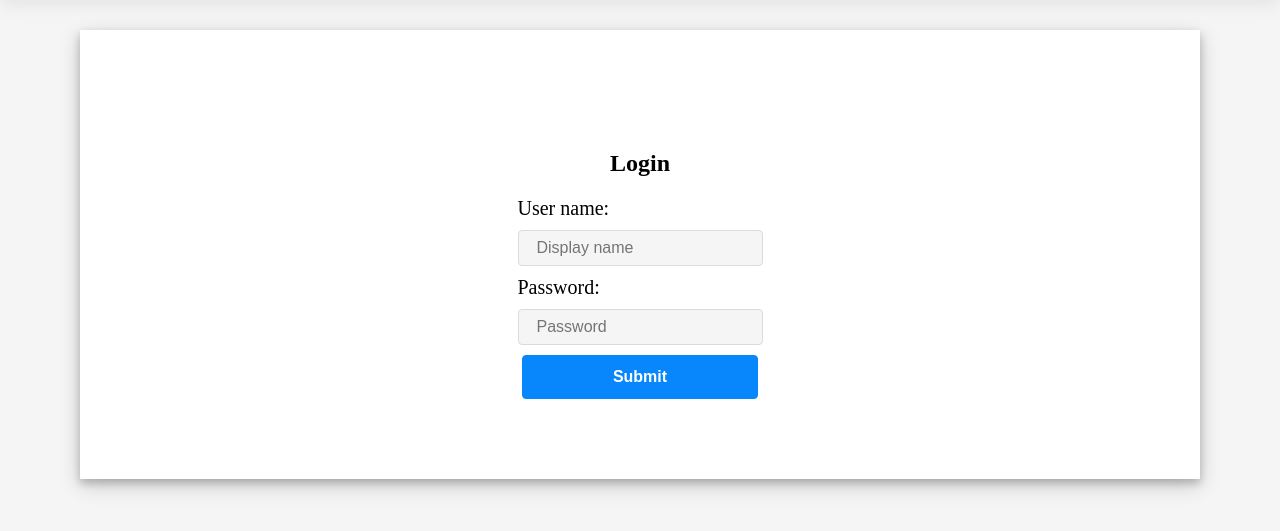
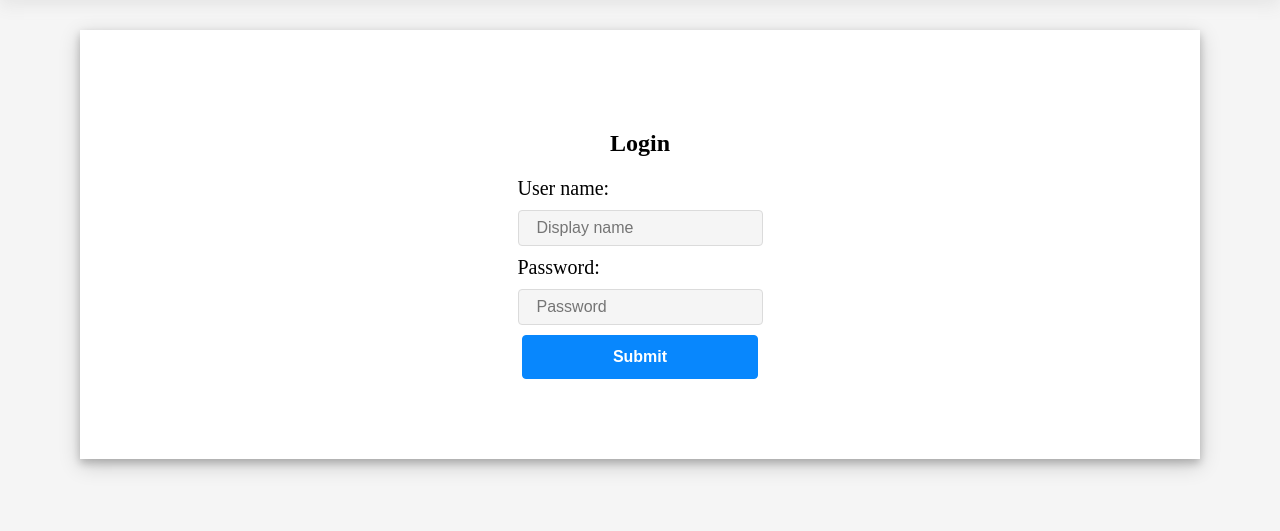
Before and after one commit to calvinpete/To-do-list-app, a Python web app: template templates/UI/login.html in a window 1280 px wide. Shown: the part 68-599 px from the top of the page. Run offline with Jinja, Linux system fonts and the light colour scheme; the template is opened without the code that fills it, so the values that code supplies are empty.

Commit message:
[Delivers #160444562] modify form padding

```diff
--- a/static/styles/login.css
+++ b/static/styles/login.css
@@ -5,7 +5,7 @@
     align-items: center;
     box-sizing: border-box;
     max-width: 100%;
-    padding-top: 100px;
+    padding-top: 80px;
     padding-bottom: 80px;
     padding-left: 10px;
     padding-right: 10px;
```
